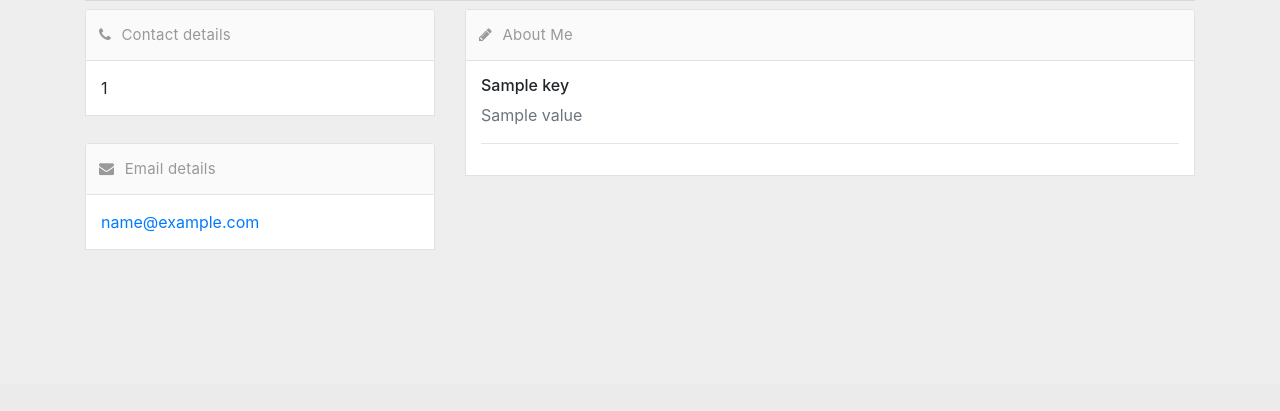
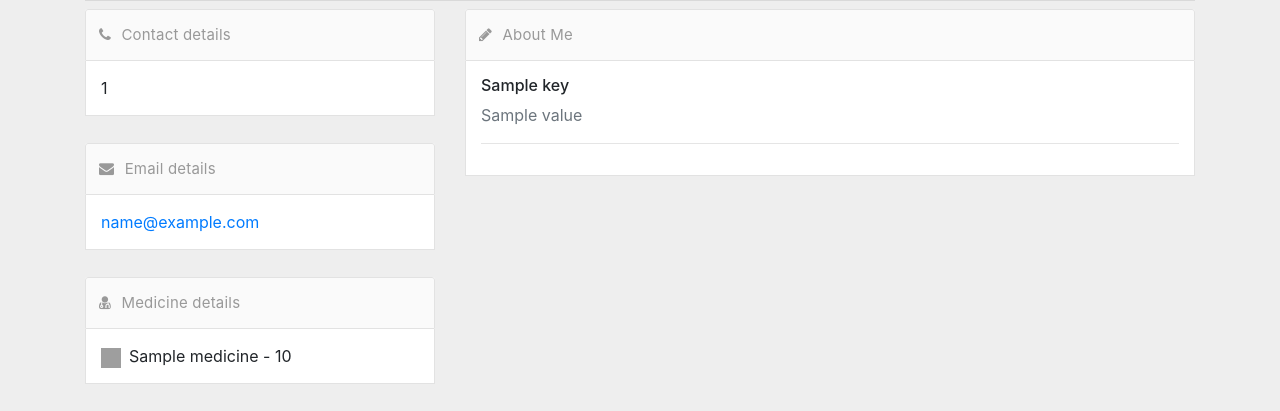
Before and after one commit to dinesh1995/menrva_healthapp, a Flask app: template templates/user.html in a window 1280 px wide. Shown: the part 416-827 px from the top of the page. Before the commit the page ends 665 px from the top, so only its background shows below. Run offline with Flask 2, Linux system fonts and the light colour scheme; the template is opened without the code that fills it: most values are stand-ins (such as "Sample title", 1, 10 or a date in 2020); some libraries are stand-ins or nearby versions; grey boxes are pictures that could not be loaded.

Commit message:
Update user.html

```diff
--- a/templates/user.html
+++ b/templates/user.html
@@ -708,6 +708,19 @@ background:#eee;
         		<a href="mailto:{{user_data['email']}}">{{user_data['email']}}</a>
         	</div>
           </div>
+          <div class="panel">
+            <div class="panel-heading">
+            	<span class="panel-icon">
+                	<i class="fa fa-user-md"></i>
+              	</span>
+              	<span class="panel-title">Medicine details</span>
+            </div>
+            {% for medicine in user_data['medicines'] %}
+            <div class="panel-body pb5">
+        		<img class="img-fluid mr-2" src="https://cdn0.iconfinder.com/data/icons/health-icons-rounded/110/Medicine-2-512.png" alt="" style="width: 20px; height: 20px;">{{medicine['name']}} - {{medicine['quantity']}}
+        	</div>
+        	{% endfor %}
+          </div>
         </div>
         <div class="col-md-8 mt-2">
             <div class="panel">
```
